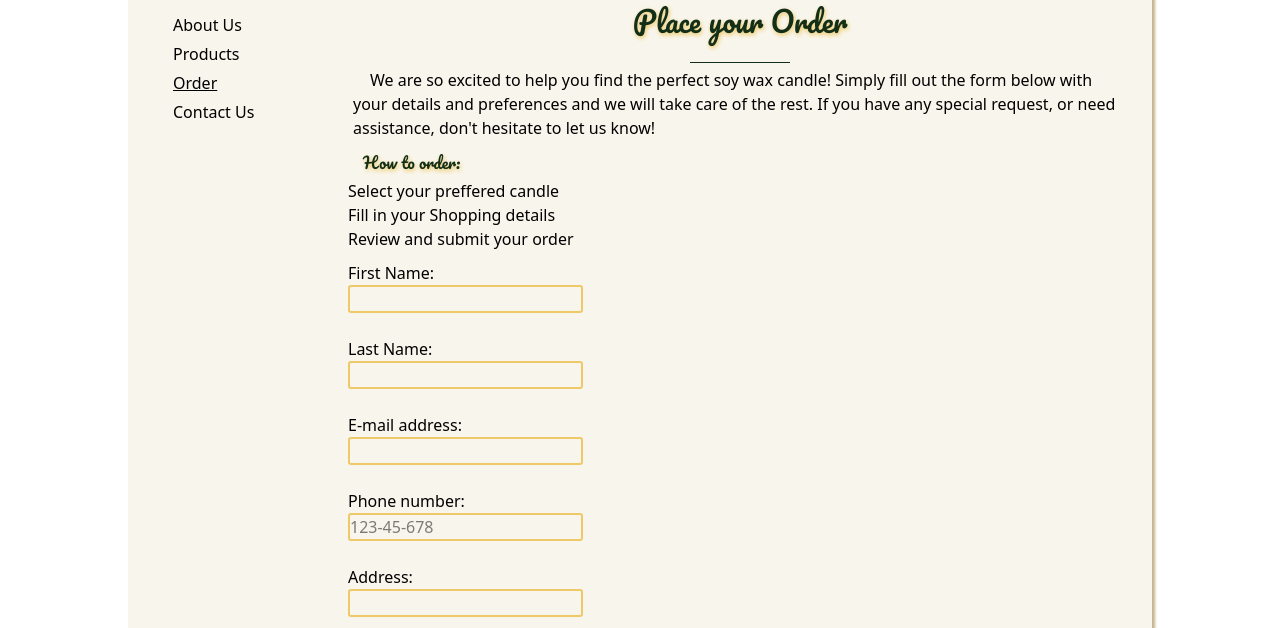
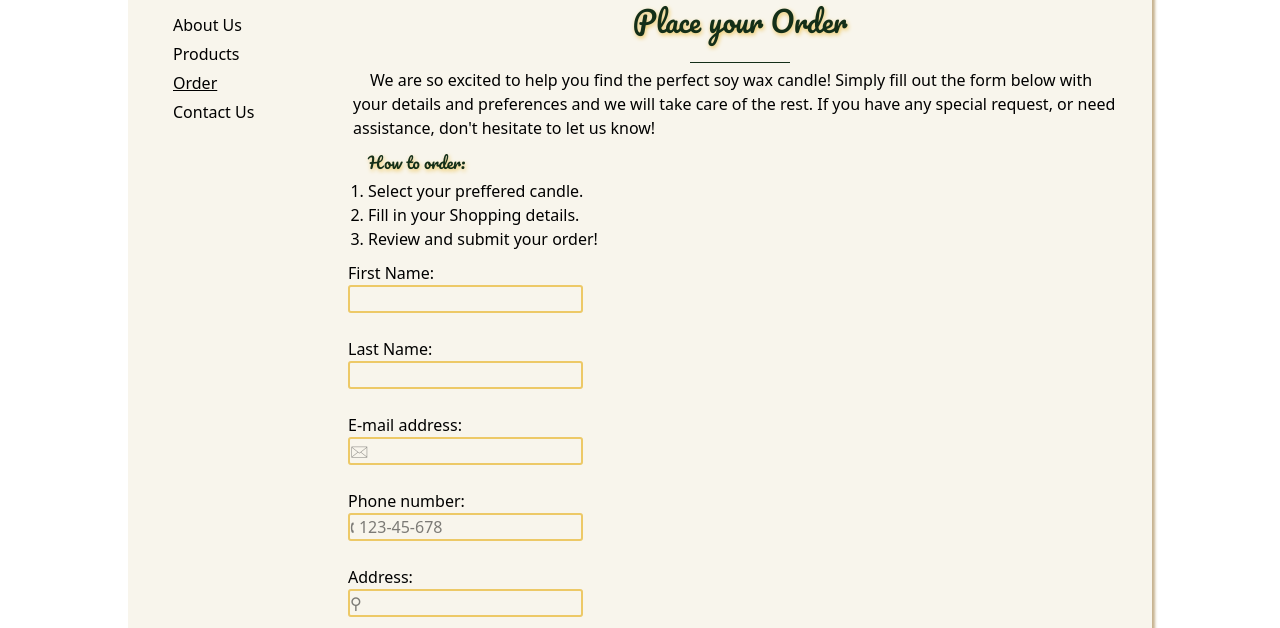
Before and after one commit to NicoletaGheorghe/Candles-website, a plain HTML site: page order.html in a window 1280 px wide. Shown: the part 172-800 px from the top of the page. Drawn offline with nearby package versions, Linux system fonts and the light colour scheme.

Commit message:
updated ordered list

```diff
--- a/order.html
+++ b/order.html
@@ -46,10 +46,10 @@
         <hr/>
         <p>We are so excited to help you find the perfect soy wax candle! Simply fill out the form below with your details and preferences and we will take care of the rest. If you have any special request, or need assistance, don't hesitate to let us know!</p>
         <h3 class="pacifico-regular">How to order:</h3>
-        <ol type="1">
-            <li>Select your preffered candle</li>
-            <li>Fill in your Shopping details</li>
-            <li>Review and submit your order</li>
+        <ol class="list-decimal">
+            <li>Select your preffered candle.</li>
+            <li>Fill in your Shopping details.</li>
+            <li>Review and submit your order!</li>
         </ol>
          <div class="form">
           <form name="OrderForm" method="post" action="mailto:thesoothingsparks@gmail.com">
@@ -60,16 +60,16 @@
             <input type="text" name="lname" id="lname" required><br><br>
 
             <label for="email">E-mail address:</label><br>
-            <input type="email" name="email" id="email" required><br><br>
+            <input type="email" name="email" id="email" placeholder="&#128386;" required><br><br>
 
             <label for="phone">Phone number:</label><br>
-            <input type="tel" name="phone" id="phone" placeholder="123-45-678" pattern="[0-9]{3}-[0-9]{2}-[0-9]{3}" required><br><br>
+            <input type="tel" name="phone" id="phone" placeholder="&#128379; 123-45-678" pattern="[0-9]{3}-[0-9]{2}-[0-9]{3}" required><br><br>
 
             <label for="address">Address:</label><br>
-            <input type="text" name="address" id="address" required><br><br>
+            <input type="text" name="address" id="address" placeholder="⚲" required><br><br>
 
             <label for="product">Select product:</label><br>
-            <input type="text" name="product" id="product" list="add"  placeholder="Select from list">
+            <input type="text" name="product" id="product" list="add"  placeholder="&#128367; Select from list">
             <datalist id="add">
                 <option value="Brown Gingerbread man - Gingerbread">
                 <option value="Pink christmas tree - Apple pie">
--- a/styles.css
+++ b/styles.css
@@ -62,6 +62,10 @@ input[type=submit] {
 .form {
    margin-top: 10px;
 }
+/*end order form*/
+ol {
+    padding-left: 20px;
+}
 
 @media only screen and (max-width: 600px) {
     #container{
@@ -90,7 +94,7 @@ input[type=submit] {
        text-shadow: 0px 1px 3px #edc967;
      }
      h3 {
-        text-indent: 10px;
+        text-indent: 15px;
         font-size: 1em;
        font-weight: bold;
        color:  #142f18;
@@ -194,7 +198,7 @@ input[type=submit] {
        padding: 20px;
      }
      h3 {
-        text-indent: 10px;
+        text-indent: 15px;
         font-size: 1em;
        font-weight: bold;
        color:  #142f18;
```
